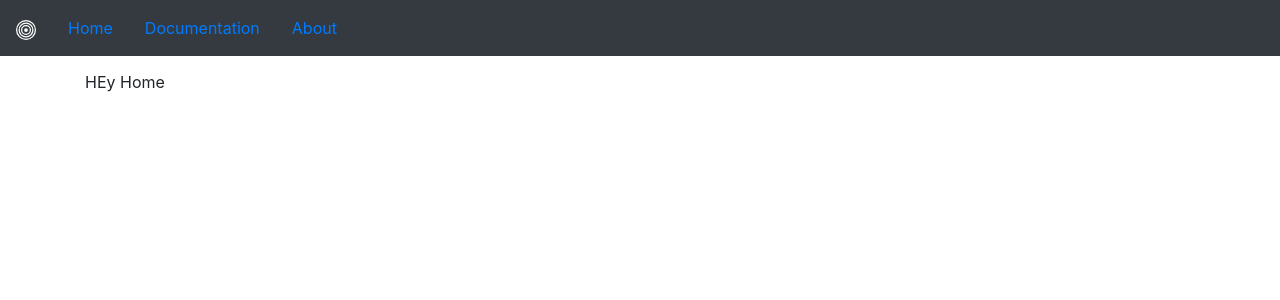
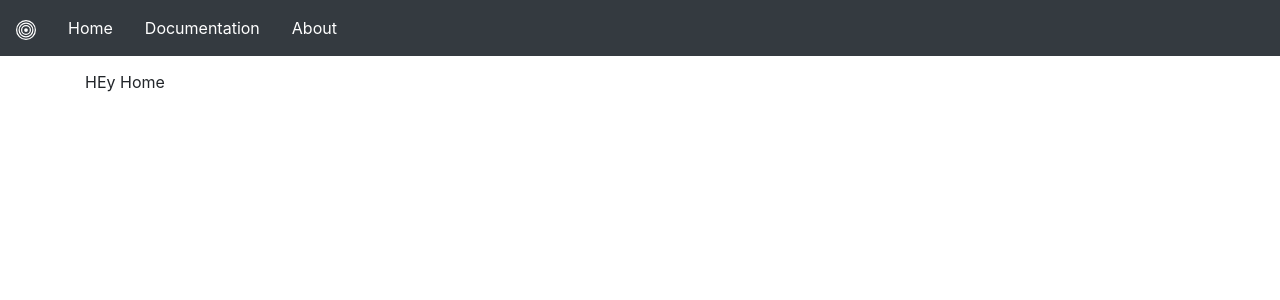
Before and after one commit to afaf98/Vampire_diaries_API, a React (Create React App) app in the folder client/: page / in a window 1280 px wide. Shown: the top 300 px of the page. Built offline with nearby package versions, Linux system fonts and the light colour scheme.

Commit message:
Change color Text navbar

```diff
--- a/client/src/components/Navbar/Navbars.js
+++ b/client/src/components/Navbar/Navbars.js
@@ -17,13 +17,13 @@ export default function Navbars() {
       <Navbar.Brand>
         <BsBullseye />
       </Navbar.Brand>
-      <Nav.Link as={Link} to="/">
+      <Nav.Link as={Link} className="text-white" to="/">
         Home
       </Nav.Link>
-      <Nav.Link as={Link} to="/documentation">
+      <Nav.Link as={Link} className="text-white" to="/documentation">
         Documentation
       </Nav.Link>
-      <Nav.Link as={Link} to="/about">
+      <Nav.Link as={Link} className="text-white" to="/about">
         About
       </Nav.Link>
     </Navbar>
--- a/client/src/components/Navbar/Navbars.scss
+++ b/client/src/components/Navbar/Navbars.scss
@@ -1,4 +1,4 @@
 .text-white {
-  color: green;
+  color: white !important;
 }
 // @import "~bootstrap/scss/bootstrap";
```
Also changed, not shown: 1 other file (tests, documents, lock files or other folders).
